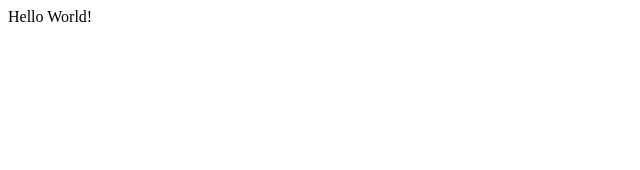
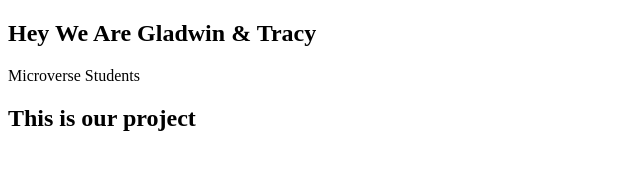
Before and after one commit to tsheporamantso/Microverse-test, a plain HTML site: page index.html in a window 1280 px wide. Shown: the whole page, without its empty margins (0-640 px from the left). Drawn offline with Linux system fonts and the light colour scheme.

Commit message:
added welcome & projects sections

```diff
--- a/index.html
+++ b/index.html
@@ -7,6 +7,15 @@
     <title>Document</title>
 </head>
 <body>
-    Hello World!
+    <section id="welcome-section">
+        <h1>Hey We Are Gladwin & Tracy</h1>
+        <p> Microverse Students</p>
+
+    </section>
+    <section id="projects">
+        <h2 class="">This is our project</h2>
+
+    </section>
+
 </body>
 </html>
```
